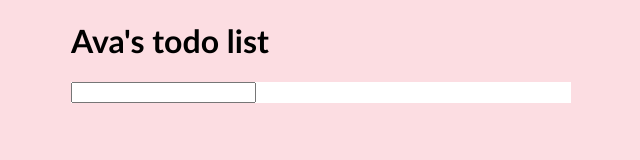
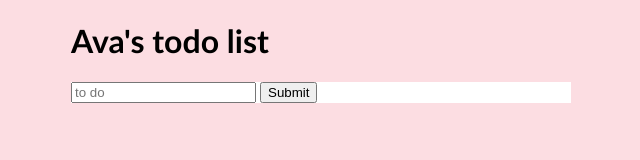
Before and after one commit to avachoi/dom, a plain HTML site: page index.html in a window 1280 px wide. Shown: the whole page, without its empty margins (319-959 px from the left). Drawn offline with Linux system fonts and the light colour scheme.

Commit message:
created a form

```diff
--- a/index.html
+++ b/index.html
@@ -9,6 +9,15 @@
 	<body>
 		<div id="app">
 			<h1>Ava's todo list</h1>
+			<div id="main">
+				<form id="form">
+					<input name="todoInput" type="text" placeholder="to do" />
+					<input name="submit" type="submit" ></input>
+					<div class="todoList">
+						<ul id="lists"></ul>
+					</div>
+				</form>
+			</div>
 		</div>
 		<script src="index.js" default></script>
 	</body>
--- a/index.js
+++ b/index.js
@@ -1,9 +1,27 @@
-const app = document.getElementById("app");
-const main = document.createElement("div");
-app.appendChild(main);
-main.id = "main";
-const input = document.createElement("input");
-main.appendChild(input);
+const header = document.querySelector("h1");
+const main = document.getElementById("main");
+const form = document.getElementById("form");
+const todoInput = form.elements["todoInput"];
+const lists = document.getElementById("lists");
 
-const header = document.querySelector("h1");
+function addTodo(e) {
+	e.preventDefault();
+	const newTask = todoInput.value;
+	let todo = document.createElement("li");
+	todo.innerHTML = newTask;
+	lists.appendChild(todo);
+	todoInput.value = "";
+}
+
+form.addEventListener("submit", (e) => addTodo(e));
+
 header.style.fontFamily = "Gill Sans";
+
+// const app = document.getElementById("app");
+// const main = document.createElement("div");
+// app.appendChild(main);
+// main.id = "main";
+// const input = document.createElement("input");
+// main.appendChild(input);
+
+// input.addEventListener()
```
